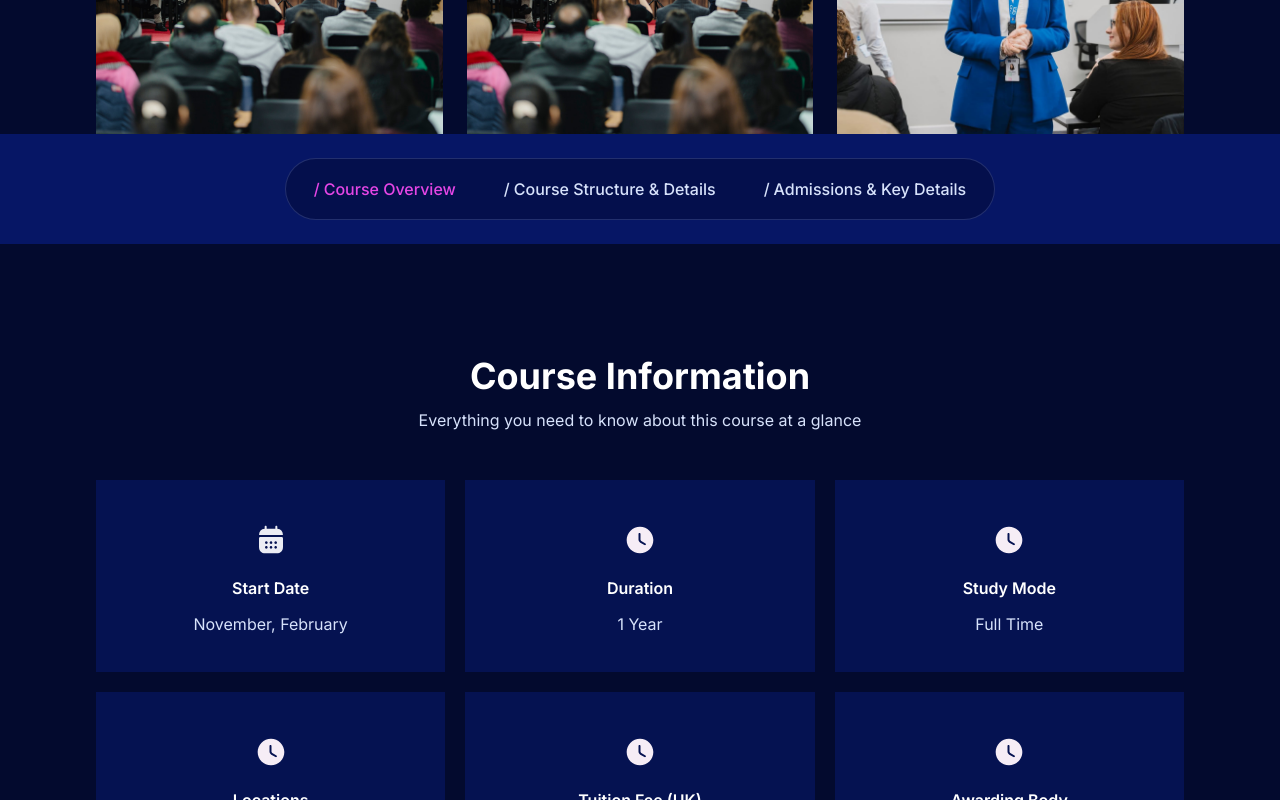
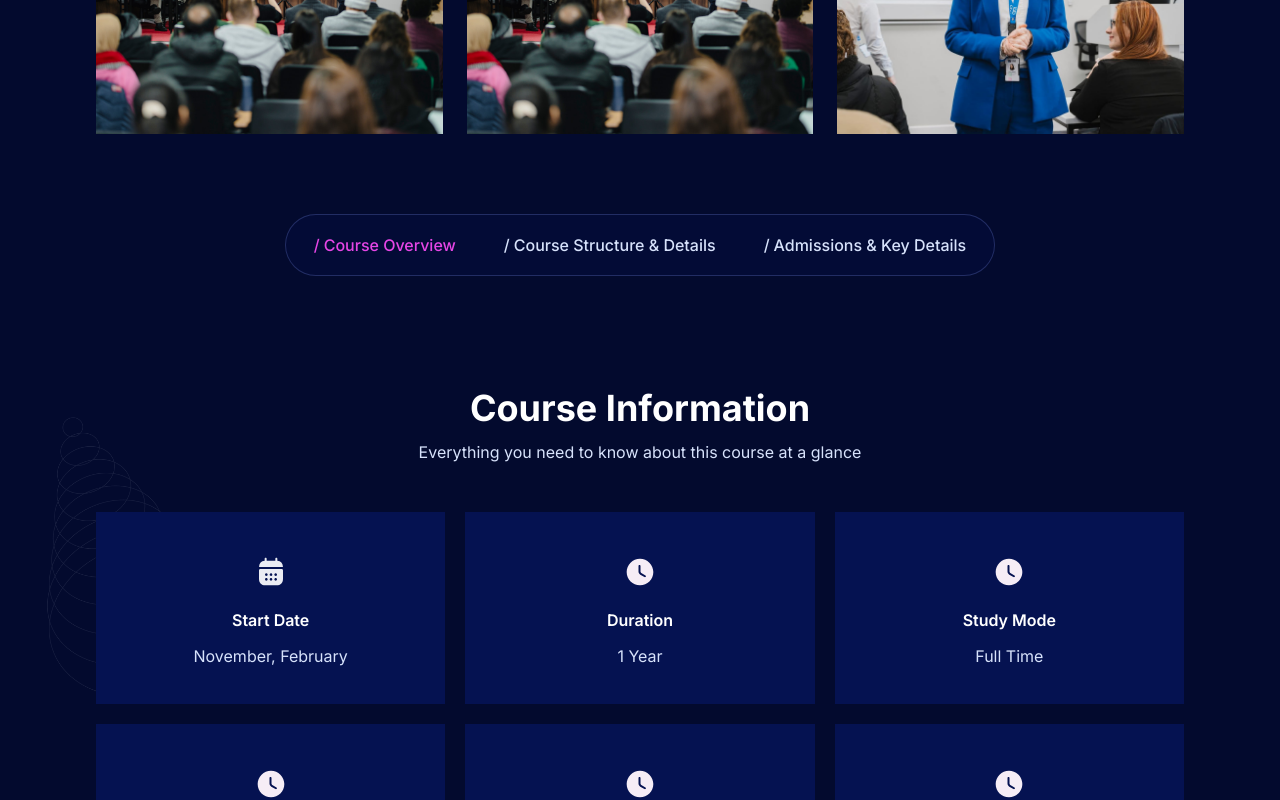
Before and after one commit to Protik111/vcad-front, a Next.js app: page /courses/business-and-management in a window 1280 px wide. Shown: the part 680-1480 px from the top of the page. Built offline with nearby package versions, Linux system fonts and the light colour scheme.

Commit message:
feat: hero bg

```diff
--- a/components/course-detail/CourseDetailNav.tsx
+++ b/components/course-detail/CourseDetailNav.tsx
@@ -41,7 +41,7 @@ export default function CourseDetailNav() {
   }, []);
 
   return (
-    <div className="bg-navy py-6">
+    <div className="pt-20">
       <nav
         aria-label="Course sections"
         className="mx-auto w-fit max-w-full px-4"
--- a/components/course-detail/CourseInfoGrid.tsx
+++ b/components/course-detail/CourseInfoGrid.tsx
@@ -45,7 +45,7 @@ export default function CourseInfoGrid({ course }: CourseInfoGridProps) {
 
   return (
     <section id="overview" className="scroll-mt-24 py-20 sm:py-28">
-      <Container>
+      <Container className="bg-[url('/images/cta-back-right.png')] bg-top-left bg-no-repeat bg-size-[250px]">
         <div className="mx-auto max-w-2xl text-center">
           <h2 className="text-3xl font-bold text-white sm:text-4xl">
             Course Information
```
Also changed, not shown: public/images/cta-back-right.png (added).
